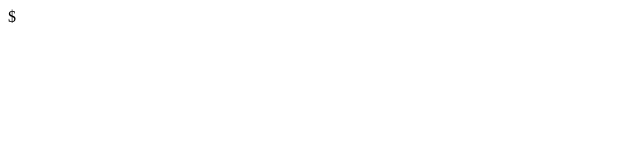
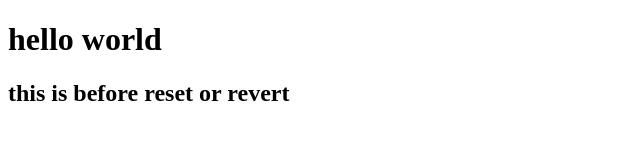
Before and after one commit to AROR4/Git-practice, a plain HTML site: page index.html in a window 1280 px wide. Shown: the whole page, without its empty margins (0-640 px from the left). Drawn offline with Linux system fonts and the light colour scheme.

Commit message:
added content

```diff
--- a/index.html
+++ b/index.html
@@ -6,6 +6,7 @@
     <title>Document</title>
 </head>
 <body>
-    $
+    <h1>hello world</h1>
+    <h2>this is before reset or revert</h2>
 </body>
 </html>
```
